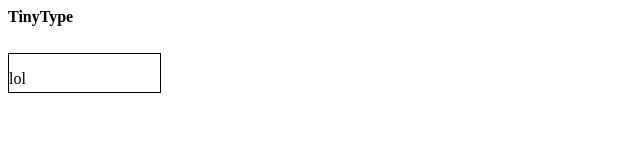
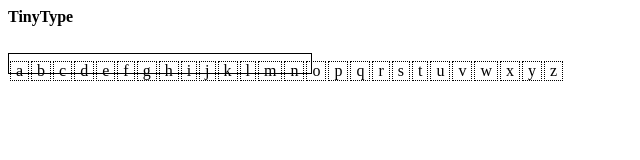
Before and after one commit to karimsaraipour/TinyType, a plain HTML site: page index.html in a window 1280 px wide. Shown: the whole page, without its empty margins (0-640 px from the left). Drawn offline with Linux system fonts and the light colour scheme.

Commit message:
add letter divs

```diff
--- a/index.html
+++ b/index.html
@@ -19,7 +19,15 @@
         </tr>
     </table>
 
-    <div id='keyboard'><p>lol</p></div>
+    <div id='keyboard'>
+        <table>
+            <tr>
+                <td>
+                    <!-- <div id='backspace'><p>&#8592;</p></td> -->
+                </td>
+            </tr>
+        </table>
+    </div>
 
 
     <!-- jquery -->
--- a/src/main.js
+++ b/src/main.js
@@ -3,5 +3,19 @@ var TINYTYPE = TINYTYPE || {}
 
 $(document).ready(() => {
     console.log('Initialize TinyType')
+    // Calling the function
+    let alphabet = () => {
+        let alphabet = [];
+        for (i = 'a'.charCodeAt(0); i <= 'z'.charCodeAt(0); i++) {
+            alphabet.push(String.fromCharCode(i));
+        }
+        return alphabet
+    }
+
+    console.log(alphabet.call())
+    // Printing the array inside the .letters element
+    $.each(alphabet.call(), (index, element) => {
+        $("#keyboard").append("<td><div class='letter'>" + element + "</div></td>");
+    });
 
 })
--- a/style.css
+++ b/style.css
@@ -1,5 +1,17 @@
 #keyboard {
-    width : 151.18110236px;
-    height : 37.795275591px;
+    width : 302.36220472px;
+    height : 18.897637795px;
+    border:1px solid black;
+    scroll-behavior: smooth;
+    margin: 0%;
+}
+
+.letter {
+    padding-left: 5px;
+    padding-right: 5px;
+    border: 1px dotted black;
+}
+
+#backspace {
     border:1px solid black;
 }
```
Also changed, not shown: 1 other file.
